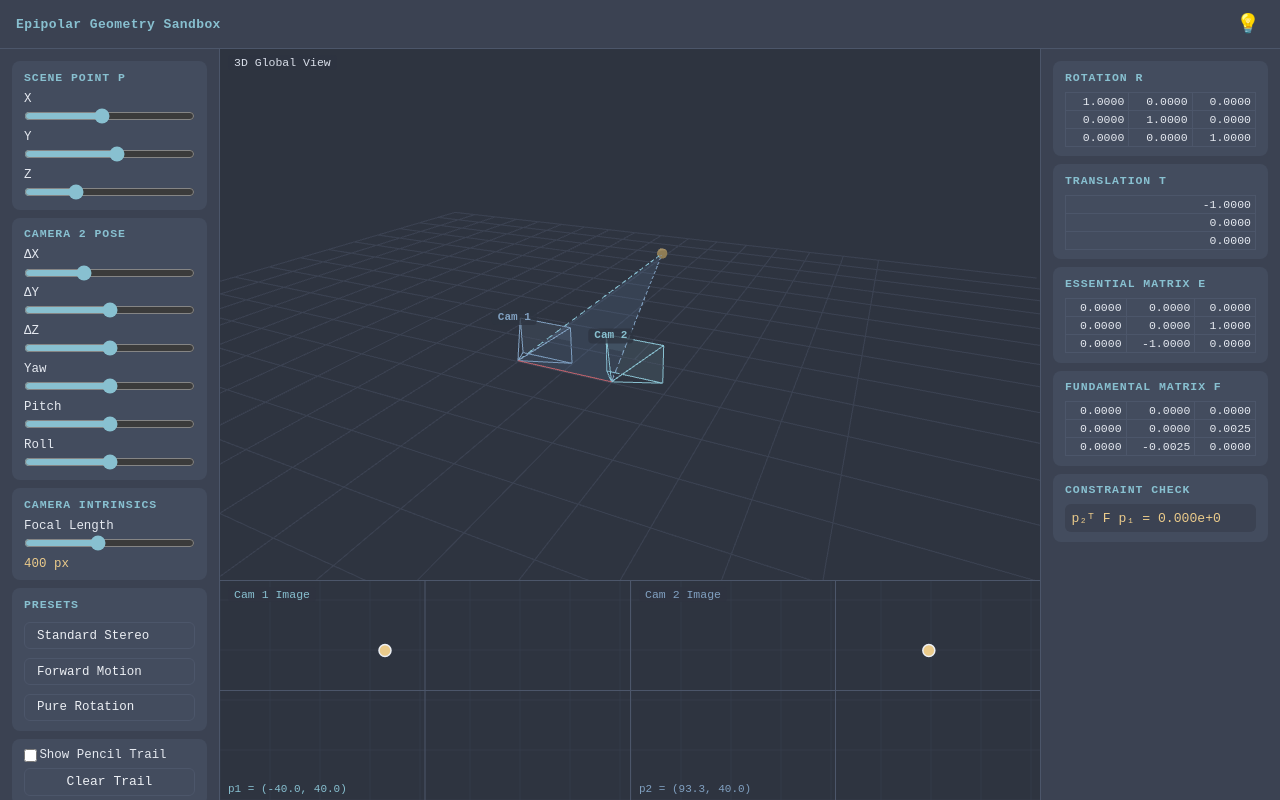
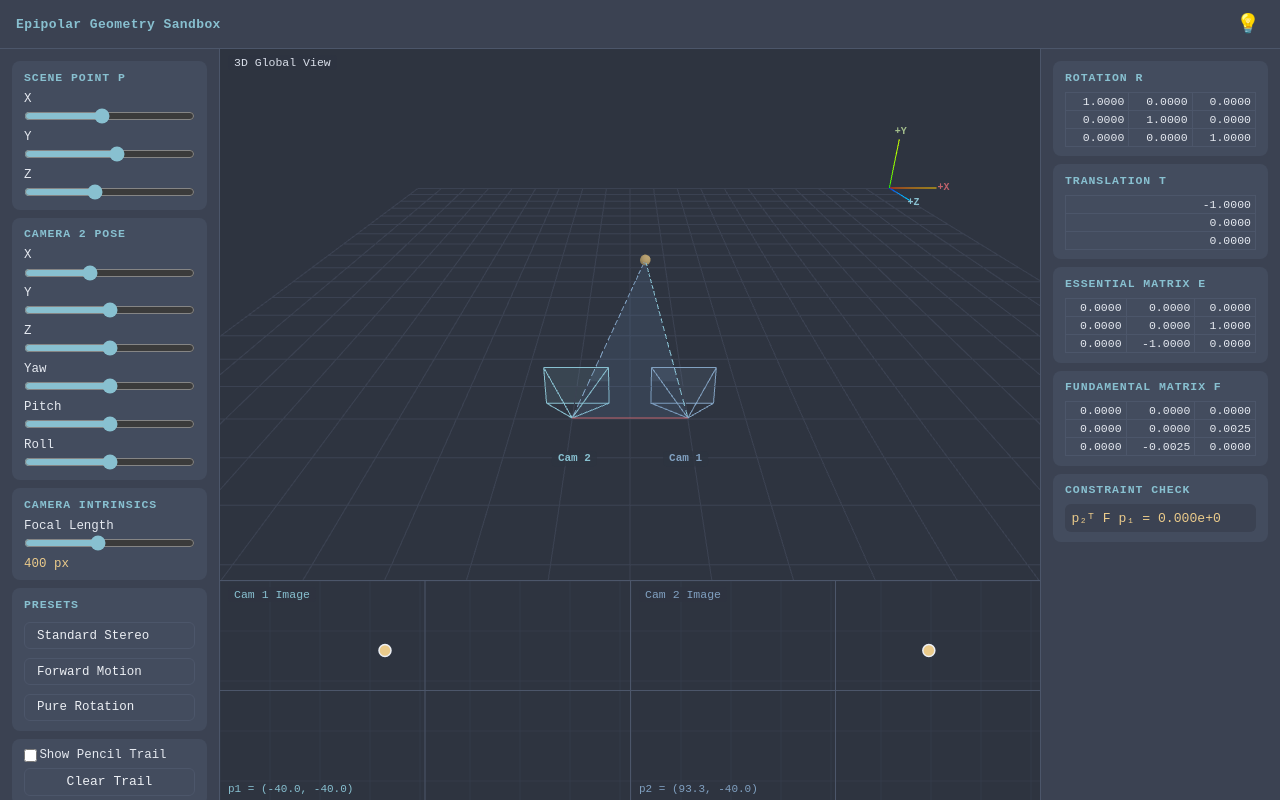
Before and after one commit to jason9075/Epipolar-Geometry-View, a website built with Vite: page index.html in a window 1280 px wide. Built offline with nearby package versions, Linux system fonts and the light colour scheme; animation ran at ten frames a second; a small style sheet from the web is missing.

Commit message:
hotfix: update obj location

```diff
--- a/index.html
+++ b/index.html
@@ -19,16 +19,16 @@
     <aside id="control-panel" aria-label="Control Panel">
       <section class="panel-section">
         <h3>Scene Point P</h3>
-        <label>X <input type="range" id="pt-x" min="-3" max="3" step="0.05" value="0.5" /></label>
-        <label>Y <input type="range" id="pt-y" min="-3" max="3" step="0.05" value="0.5" /></label>
-        <label>Z <input type="range" id="pt-z" min="1" max="8" step="0.05" value="3" /></label>
+        <label>X <input type="range" id="pt-x" min="-3" max="3" step="0.05" value="-0.3" /></label>
+        <label>Y <input type="range" id="pt-y" min="-3" max="3" step="0.05" value="0.3" /></label>
+        <label>Z <input type="range" id="pt-z" min="-2" max="2.9" step="0.05" value="0" /></label>
       </section>
 
       <section class="panel-section">
         <h3>Camera 2 Pose</h3>
-        <label>ΔX <input type="range" id="cam2-tx" min="-3" max="3" step="0.05" value="1" /></label>
-        <label>ΔY <input type="range" id="cam2-ty" min="-3" max="3" step="0.05" value="0" /></label>
-        <label>ΔZ <input type="range" id="cam2-tz" min="-3" max="3" step="0.05" value="0" /></label>
+        <label>X <input type="range" id="cam2-tx" min="-4" max="4" step="0.05" value="-1" /></label>
+        <label>Y <input type="range" id="cam2-ty" min="-3" max="3" step="0.05" value="0" /></label>
+        <label>Z <input type="range" id="cam2-tz" min="0" max="6" step="0.05" value="3" /></label>
         <label>Yaw <input type="range" id="cam2-yaw" min="-45" max="45" step="0.5" value="0" /></label>
         <label>Pitch <input type="range" id="cam2-pitch" min="-45" max="45" step="0.5" value="0" /></label>
         <label>Roll <input type="range" id="cam2-roll" min="-45" max="45" step="0.5" value="0" /></label>
--- a/src/renderer2d.js
+++ b/src/renderer2d.js
@@ -106,8 +106,8 @@
 
     ctx.save();
     ctx.translate(hw, hh);
-    // Y flips because screen Y is down but image Y is up
-    ctx.scale(1, -1);
+    // No Y-flip needed: cam1.R = Rx180 already negates camera-Y relative to world-Y,
+    // so v < 0 naturally means above-center in canvas coords (y increases downward).
 
     drawGrid(ctx, hw, hh, 50);
 
--- a/src/renderer3d.js
+++ b/src/renderer3d.js
@@ -7,8 +7,8 @@
 const PT_COLOR = 0xEBCB8B;
 const PLANE_COLOR = 0x5E81AC;
 
-// Grid spans ±5 in X and Z; place axes at the nearest corner to the initial camera
-const AXES_ORIGIN = new THREE.Vector3(-5, 0, -5);
+// Viewer at +Z looking in -Z; right=+X, far end=negative Z → right-far corner
+const AXES_ORIGIN = new THREE.Vector3(5, 0, -5);
 
 export function initRenderer3D(canvas, stateRef) {
   const renderer = new THREE.WebGLRenderer({ canvas, antialias: true, alpha: false });
@@ -26,13 +26,16 @@
   scene.background = new THREE.Color(0x2E3440);
 
   const camera = new THREE.PerspectiveCamera(50, 1, 0.01, 200);
-  camera.position.set(-3, 2.5, -4);
-  camera.lookAt(-0.5, 0, 1.5);
+  // Viewer on +Z side, looking toward -Z.
+  // right vector = (view_dir) × up = (0,0,-1)×(0,1,0) = (+1,0,0) = world +X  ✓
+  // forward in viewport = -Z  ✓
+  camera.position.set(-0.5, 3, 7);
+  camera.lookAt(-0.5, 0, 1);
 
   const controls = new OrbitControls(camera, canvas);
   controls.enableDamping = true;
   controls.dampingFactor = 0.08;
-  controls.target.set(-0.5, 0, 1.5);
+  controls.target.set(-0.5, 0, 1);
 
   scene.add(new THREE.AmbientLight(0x4C566A, 1.2));
   const dLight = new THREE.DirectionalLight(0xECEFF4, 1.0);
@@ -169,7 +172,15 @@
     const c1 = s.cam1.center;
     const c2 = s.cam2.center;
 
-    frustumA.position.set(...c1);
+    // Cam1 uses Rx180 = [[1,0,0],[0,-1,0],[0,0,-1]] so it looks in -Z
+    const Rx180 = [1, 0, 0,  0, -1, 0,  0, 0, -1];
+    frustumA.matrix.copy(new THREE.Matrix4().set(
+      Rx180[0], Rx180[3], Rx180[6], c1[0],
+      Rx180[1], Rx180[4], Rx180[7], c1[1],
+      Rx180[2], Rx180[5], Rx180[8], c1[2],
+      0,        0,        0,        1,
+    ));
+    frustumA.matrixAutoUpdate = false;
 
     const R = s.cam2.R || [1,0,0, 0,1,0, 0,0,1];
     frustumB.matrix.copy(new THREE.Matrix4().set(
--- a/src/state.js
+++ b/src/state.js
@@ -1,14 +1,19 @@
-import { eulerToR, essentialMatrix, fundamentalMatrix, isDegenerate } from './math.js';
+import { eulerToR, essentialMatrix, fundamentalMatrix, isDegenerate, mat3mul, mat3T } from './math.js';
 
 const listeners = new Set();
 
+// Cam1 looks in -Z (toward smaller Z where P lives).
+// Rx180 = rotate 180° around X: keeps world X, flips Y and Z.
+// This means world +X stays image-right, and removing ctx.scale(1,-1)
+// in renderer2d.js gives the correct up/down orientation.
+const CAM1_R = [1, 0, 0,  0, -1, 0,  0, 0, -1];
+
 export const state = {
-  P: [-0.3, 0.3, 3.0],
-  cam1: { center: [0, 0, 0], R: [1,0,0, 0,1,0, 0,0,1] },
-  cam2: { tx: -1.0, ty: 0.0, tz: 0.0, yaw: 0, pitch: 0, roll: 0, center: [-1, 0, 0], R: null },
+  P: [-0.3, 0.3, 0.0],
+  cam1: { center: [0, 0, 3], R: CAM1_R },
+  cam2: { tx: -1.0, ty: 0.0, tz: 3.0, yaw: 0, pitch: 0, roll: 0, center: [-1, 0, 3], R: null },
   focal: 400,
 
-  // Derived
   R: null, t: null, E: null, F: null,
   p1: null, p2: null, l1: null, l2: null,
   degenerate: false,
@@ -38,13 +43,28 @@
 export function recompute() {
   const { P, cam1, cam2, focal } = state;
 
+  // cam2 world rotation = cam1 base (CAM1_R) × user euler rotation
+  // When yaw=pitch=roll=0, cam2 is parallel to cam1.
   const R2 = eulerToR(cam2.yaw, cam2.pitch, cam2.roll);
-  cam2.R = R2;
+  const R_cam2 = mat3mul(CAM1_R, R2);
+  cam2.R = R_cam2;
   cam2.center = [cam2.tx, cam2.ty, cam2.tz];
 
-  state.R = R2;
-  state.t = [cam2.tx, cam2.ty, cam2.tz];
-  state.degenerate = isDegenerate(state.t);
+  // Relative rotation between cam1 and cam2 (in cam1 frame):
+  // R_12 = R_cam2 × R_cam1^T = (CAM1_R × R2) × CAM1_R (CAM1_R is its own inverse)
+  const R_relative = mat3mul(mat3mul(CAM1_R, R2), mat3T(CAM1_R));
+
+  // Relative translation expressed in cam1 coordinate frame
+  const delta = [
+    cam2.tx - cam1.center[0],
+    cam2.ty - cam1.center[1],
+    cam2.tz - cam1.center[2],
+  ];
+  const t_relative = mv(CAM1_R, delta);
+
+  state.R = R_relative;
+  state.t = t_relative;
+  state.degenerate = isDegenerate(t_relative);
 
   if (!state.degenerate) {
     state.E = essentialMatrix(state.R, state.t);
@@ -54,8 +74,8 @@
     state.F = null;
   }
 
-  state.p1 = projectToCam(P, cam1.R, cam1.center, focal);
-  state.p2 = projectToCam(P, R2, cam2.center, focal);
+  state.p1 = projectToCam(P, CAM1_R, cam1.center, focal);
+  state.p2 = projectToCam(P, R_cam2, cam2.center, focal);
 
   const F = state.F;
   if (F && state.p1 && state.p2) {
@@ -80,7 +100,7 @@
 }
 
 export const PRESETS = {
-  stereo:   { tx: -1,      ty: 0, tz:  0,  yaw:  0, pitch: 0, roll: 0, P: [-0.3, 0.3, 3] },
-  forward:  { tx:  0,      ty: 0, tz: -1,  yaw:  0, pitch: 0, roll: 0, P: [-0.2, 0.1, 4] },
-  rotation: { tx: -0.0001, ty: 0, tz:  0,  yaw: 20, pitch: 0, roll: 0, P: [-0.3, 0.3, 3] },
+  stereo:   { tx: -1,      ty: 0, tz: 3,   yaw:  0, pitch: 0, roll: 0, P: [-0.3, 0.3, 0] },
+  forward:  { tx:  0,      ty: 0, tz: 2,   yaw:  0, pitch: 0, roll: 0, P: [-0.2, 0.1, 0.5] },
+  rotation: { tx: -0.0001, ty: 0, tz: 3,   yaw: 20, pitch: 0, roll: 0, P: [-0.3, 0.3, 0] },
 };
```
